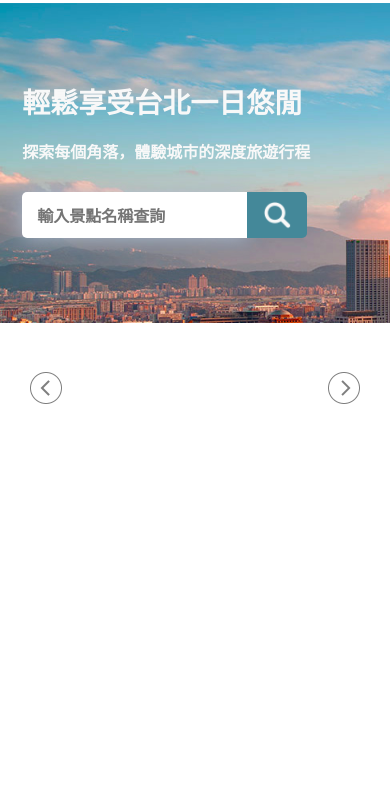
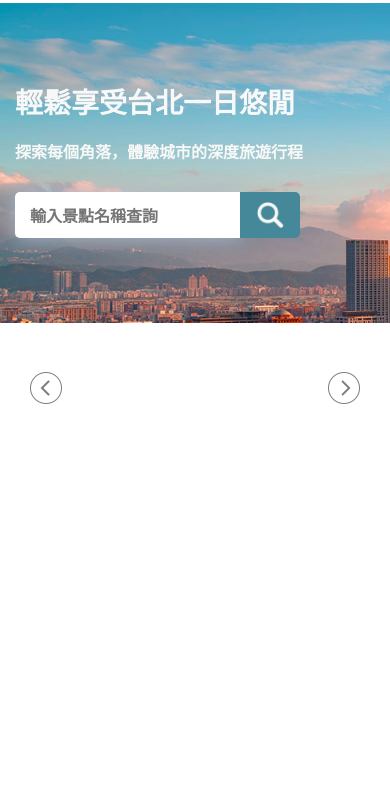
Before and after one commit to cynthia87514/Taipei-Day-Trip, a plain HTML site: page static/index.html in a window 390 px wide. Shown: the part 51-844 px from the top of the page. Drawn offline with Linux system fonts and the light colour scheme; files that its build step writes are made by us from their sources; no server answers; files whose address does not match are found by name.

Commit message:
Stage 2 Week 2 Version 8

```diff
--- a/static/index.css
+++ b/static/index.css
@@ -7,6 +7,9 @@
 	font-size:100%;
 	font:inherit;
 	vertical-align:baseline;
+}
+body{
+    overflow:hidden;
 }
 .navigation{
     position:sticky;
@@ -19,7 +22,6 @@
     width:100%;
     height:54px;
     background-color:#FFFFFF;
-    /* border:3px solid blue; */
 }
 .navigationDiv{
     flex:none;
@@ -85,7 +87,6 @@
     margin:0 auto;
     width:100%;
     height:320px;
-    /* border:3px solid red; */
 }
 .welcome{
     width:100%;
@@ -96,8 +97,10 @@
 .slogan{
     position:absolute;
     flex:none;
-    left:18.75%;
-    right:18.75%;
+    display:flex;
+    justify-content:left;
+    align-items:center;
+    width:1200px;
     top:75.5px;
     bottom:75.5px;
     height:149px;
@@ -105,6 +108,7 @@
     gap:10px;
 }
 .sloganDiv{
+    flex:none;
     height:149px;
 }
 .sloganText{
@@ -190,7 +194,6 @@ main{
     width:100%;
     /* height:886px; */
     padding:40px 0px 40px 0px;
-    /* border:3px solid black; */
 }
 .listBar{
     display:flex;
@@ -373,7 +376,6 @@ footer{
     height:104px;
     /* padding:40px 843px 40px 843px; */
     background-color:#757575;
-    /* border:3px black solid; */
 }
 .footerDiv{
     flex:none;
@@ -400,7 +402,7 @@ footer{
         width:600px;
     }
     .slogan{
-        left:20%;
+        width:600px;
     }
     .search{
         width:285px;
@@ -446,8 +448,7 @@ footer{
         width:360px;
     }
     .slogan{
-        left:3.125%;
-        width:320px;
+        width:360px;
     }
     .listBar{
         width:360px;
```
